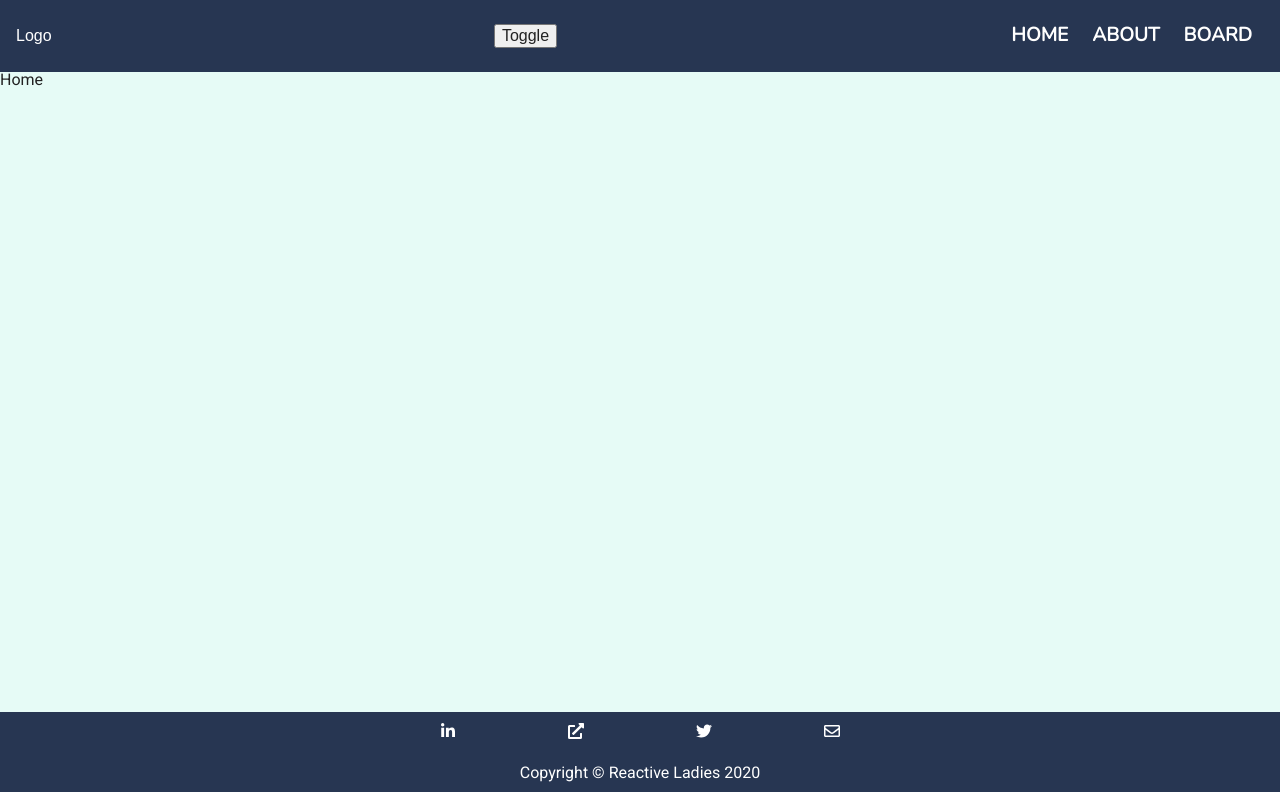
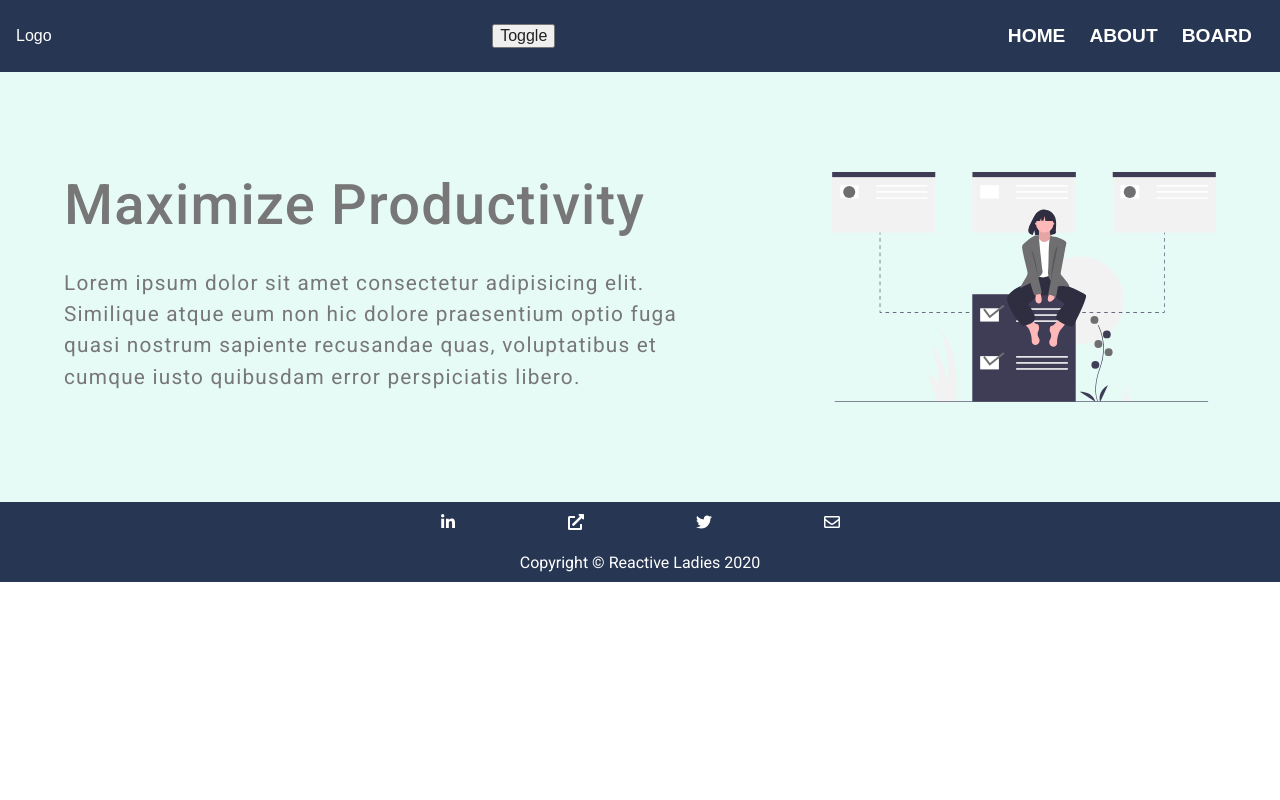
Before and after one commit to yuli-ana/reactive-ladies, a React (Create React App) app: page /board in a window 1280 px wide. Built offline with nearby package versions, Linux system fonts and the light colour scheme.

Commit message:
added variables and extra font weights

```diff
--- a/src/components/Home.jsx
+++ b/src/components/Home.jsx
@@ -1,7 +1,20 @@
-import React, { useState } from "react";
+import React from "react";
+import headerImg from '../assets/undraw_online_organizer_ofxm.svg';
 
 function Home() {
-    return <h1>Home</h1>
+    return (
+      <>
+        <section className='wrapper intro'>
+          <div className='introText'>
+            <h1>Maximize Productivity</h1>
+            <p>Lorem ipsum dolor sit amet consectetur adipisicing elit. Similique atque eum non hic dolore praesentium optio fuga quasi nostrum sapiente recusandae quas, voluptatibus et cumque iusto quibusdam error perspiciatis libero.</p>
+          </div>
+          <div className='introImg'>
+            <img src={headerImg}/>
+          </div>
+        </section>
+      </>
+    )
   }
 
 
--- a/src/styles/partials/_global.scss
+++ b/src/styles/partials/_global.scss
@@ -1,10 +1,18 @@
-@import url('https://fonts.googleapis.com/css2?family=Nunito&family=Roboto&display=swap');
+@import url('https://fonts.googleapis.com/css2?family=Roboto:wght@400;500;700&display=swap');
 
 // #ADD9E5;
 
+.wrapper {
+  max-width: 1200px;
+  width: 90%;
+  margin: 0 auto;
+}
+
 body {
-    font-family: 'Roboto', sans-serif;
+    font-family: $primaryFont;
+    font-weight: 400;
     margin: 0px;
+    color: $textColor;
   }
 
   .pink {
@@ -15,6 +23,6 @@ body {
     background: #E6FBF6;
   }
 
-  main {
-    height: 80vh;
-}
+//   main {
+//     height: 80vh;
+// }
--- a/src/styles/partials/_home.scss
+++ b/src/styles/partials/_home.scss
@@ -0,0 +1,21 @@
+.intro {
+  display: flex;
+  padding: 100px 0;
+  .introText {
+    padding-right: 100px;
+    flex-basis: calc((100% / 3) * 2);
+    h1 {
+      font: 500 3.5rem $primaryFont;
+      letter-spacing: 1.2px;
+      margin-bottom: 30px;
+    }
+    p {
+      font-size: 1.3rem;
+      line-height: 1.5;
+      letter-spacing: 1.2px;
+    }
+  }
+  .introImg {
+    flex-basis: calc(100% / 3);
+  }
+}
--- a/src/styles/partials/_setup.scss
+++ b/src/styles/partials/_setup.scss
@@ -3,3 +3,5 @@ a,abbr,acronym,address,applet,article,aside,audio,b,big,blockquote,body,canvas,c
 * { -moz-box-sizing: border-box; -webkit-box-sizing: border-box; box-sizing: border-box; }
 
 .visuallyHidden:not(:focus):not(:active) { position: absolute; width: 1px; height: 1px; margin: -1px;border: 0;padding: 0;white-space: nowrap;clip-path: inset(100%);clip: rect(00 0 0);overflow: hidden;}
+
+img {display: block; width: 100%}
--- a/src/styles/partials/_variables.scss
+++ b/src/styles/partials/_variables.scss
@@ -0,0 +1,2 @@
+$primaryFont: 'Roboto', sans-serif;
+$textColor: #777;
```
Also changed, not shown: src/assets/undraw_online_organizer_ofxm.svg (added).
